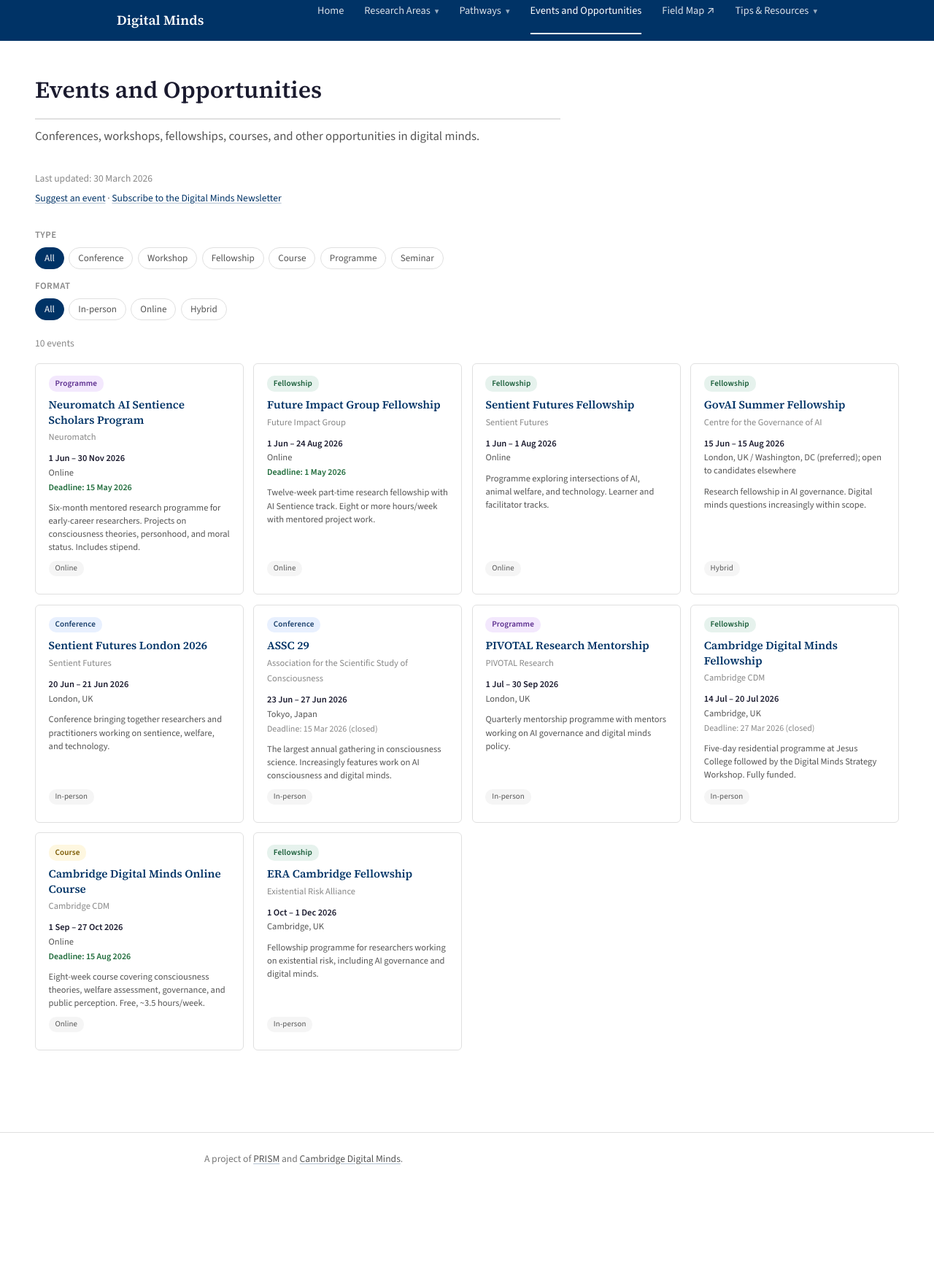
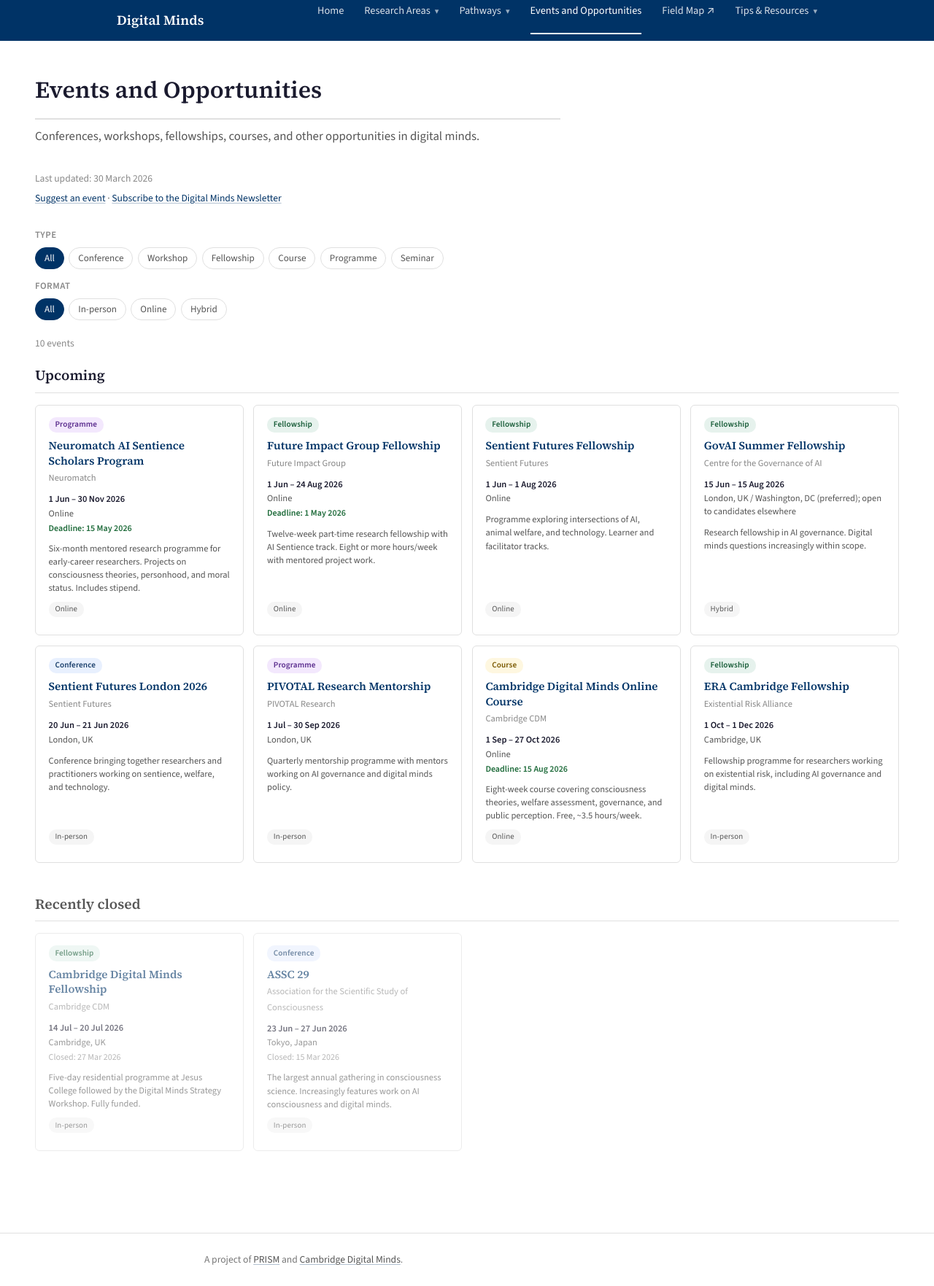
Before and after one commit to Mitchel-Alexander/getting-started-digital-minds, a Jekyll site: the page built from events.md, in a window 1280 px wide. Shown: the whole page at 73% size. Built offline with Jekyll 4.4.1, drawn with Linux system fonts in a browser that asks for light colours; before the commit the page ends 1624 px from its top, so only the background shows below that.

Commit message:
Split events into Upcoming and Recently Closed sections
Upcoming = still actionable (deadline in future, or no deadline and event
in future). Recently Closed = deadline passed or event passed, within
last 6 months. Shown as a separate visible section with dimmed cards
rather than a collapsed toggle.

Co-Authored-By: Claude Opus 4.6 <noreply@anthropic.com>

```diff
--- a/_layouts/events.html
+++ b/_layouts/events.html
@@ -43,25 +43,37 @@ layout: default
     <p class="events-count" aria-live="polite"></p>
   </div>
 
-  <div class="events-grid">
   {% assign today = site.time | date: "%Y-%m-%d" %}
   {% assign six_months_ago = site.time | date: "%s" | minus: 15778800 | date: "%Y-%m-%d" %}
   {% assign sorted_events = site.data.events | sort: "date_start" %}
 
+  {% comment %}
+    Upcoming = still actionable:
+    - Has a deadline that is today or in the future, OR
+    - Has no deadline and the event end date is today or in the future
+  {% endcomment %}
+
+  <h2 class="events-section-title">Upcoming</h2>
+  <div class="events-grid">
     {% for event in sorted_events %}
       {% assign ev_start = event.date_start | date: "%Y-%m-%d" %}
       {% assign ev_end = event.date_end | date: "%Y-%m-%d" %}
-      {% if ev_start >= today or ev_end >= today %}
       {% assign has_deadline = false %}
+      {% assign is_upcoming = false %}
+
       {% if event.deadline and event.deadline != "" %}
         {% assign has_deadline = true %}
         {% assign ev_deadline = event.deadline | date: "%Y-%m-%d" %}
         {% if ev_deadline >= today %}
-            {% assign deadline_status = "open" %}
+          {% assign is_upcoming = true %}
+        {% endif %}
       {% else %}
-            {% assign deadline_status = "closed" %}
+        {% if ev_end >= today or ev_start >= today %}
+          {% assign is_upcoming = true %}
         {% endif %}
       {% endif %}
+
+      {% if is_upcoming %}
     <a href="{{ event.url }}" target="_blank" rel="noopener" class="event-card" data-type="{{ event.type }}" data-format="{{ event.format }}" data-status="upcoming">
       <span class="event-tag event-tag--{{ event.type }}">{{ event.type | capitalize }}</span>
       <h3 class="event-name">{{ event.name }}</h3>
@@ -70,8 +82,8 @@ layout: default
         <p class="event-dates">{{ event.date_start | date: "%-d %b" }}{% if event.date_end and event.date_end != event.date_start %} – {{ event.date_end | date: "%-d %b %Y" }}{% else %} {{ event.date_start | date: "%Y" }}{% endif %}</p>
         <p class="event-location">{{ event.location }}</p>
         {% if has_deadline %}
-        <p class="event-deadline {% if deadline_status == 'open' %}event-deadline--open{% else %}event-deadline--closed{% endif %}">
-          Deadline: {{ event.deadline | date: "%-d %b %Y" }}{% if deadline_status == "closed" %} (closed){% endif %}
+        <p class="event-deadline event-deadline--open">
+          Deadline: {{ event.deadline | date: "%-d %b %Y" }}
         </p>
         {% endif %}
       </div>
@@ -82,25 +94,53 @@ layout: default
     {% endfor %}
   </div>
 
-  {% comment %} Past events (within six months) {% endcomment %}
-  {% assign has_past = false %}
+  {% comment %}
+    Recently closed = no longer actionable but within 6 months:
+    - Has a deadline that has passed, OR
+    - Has no deadline and the event end date has passed
+    Either way, the relevant date must be within the last 6 months.
+  {% endcomment %}
+
+  {% assign has_recent = false %}
   {% for event in sorted_events reversed %}
-    {% assign raw_end = event.date_end | default: event.date_start %}
-    {% assign event_end = raw_end | date: "%Y-%m-%d" %}
-    {% if event_end < today and event_end >= six_months_ago %}
-      {% assign has_past = true %}
+    {% assign ev_end = event.date_end | date: "%Y-%m-%d" %}
+    {% assign ev_start = event.date_start | date: "%Y-%m-%d" %}
+    {% if event.deadline and event.deadline != "" %}
+      {% assign ev_deadline = event.deadline | date: "%Y-%m-%d" %}
+      {% if ev_deadline < today and ev_deadline >= six_months_ago %}
+        {% assign has_recent = true %}
         {% break %}
+      {% endif %}
+    {% else %}
+      {% assign check_date = ev_end | default: ev_start %}
+      {% if check_date < today and check_date >= six_months_ago %}
+        {% assign has_recent = true %}
+        {% break %}
+      {% endif %}
     {% endif %}
   {% endfor %}
 
-  {% if has_past %}
-  <details class="past-events-toggle">
-    <summary>Past events</summary>
-    <div class="events-grid past-events-body">
+  {% if has_recent %}
+  <h2 class="events-section-title events-section-title--recent">Recently closed</h2>
+  <div class="events-grid">
     {% for event in sorted_events reversed %}
-        {% assign raw_end = event.date_end | default: event.date_start %}
-        {% assign event_end = raw_end | date: "%Y-%m-%d" %}
-        {% if event_end < today and event_end >= six_months_ago %}
+      {% assign ev_end = event.date_end | date: "%Y-%m-%d" %}
+      {% assign ev_start = event.date_start | date: "%Y-%m-%d" %}
+      {% assign is_recent = false %}
+
+      {% if event.deadline and event.deadline != "" %}
+        {% assign ev_deadline = event.deadline | date: "%Y-%m-%d" %}
+        {% if ev_deadline < today and ev_deadline >= six_months_ago %}
+          {% assign is_recent = true %}
+        {% endif %}
+      {% else %}
+        {% assign check_date = ev_end | default: ev_start %}
+        {% if check_date < today and check_date >= six_months_ago %}
+          {% assign is_recent = true %}
+        {% endif %}
+      {% endif %}
+
+      {% if is_recent %}
     <a href="{{ event.url }}" target="_blank" rel="noopener" class="event-card event-card--past" data-type="{{ event.type }}" data-format="{{ event.format }}" data-status="past">
       <span class="event-tag event-tag--{{ event.type }}">{{ event.type | capitalize }}</span>
       <h3 class="event-name">{{ event.name }}</h3>
@@ -108,6 +148,11 @@ layout: default
       <div class="event-card-meta">
         <p class="event-dates">{{ event.date_start | date: "%-d %b" }}{% if event.date_end and event.date_end != event.date_start %} – {{ event.date_end | date: "%-d %b %Y" }}{% else %} {{ event.date_start | date: "%Y" }}{% endif %}</p>
         <p class="event-location">{{ event.location }}</p>
+        {% if event.deadline and event.deadline != "" %}
+        <p class="event-deadline event-deadline--closed">
+          Closed: {{ event.deadline | date: "%-d %b %Y" }}
+        </p>
+        {% endif %}
       </div>
       <p class="event-description">{{ event.description }}</p>
       <span class="event-tag event-tag--format">{{ event.format | capitalize }}</span>
@@ -115,7 +160,6 @@ layout: default
       {% endif %}
     {% endfor %}
   </div>
-  </details>
   {% endif %}
 
   <div class="events-empty" style="display: none;">
--- a/assets/css/style.css
+++ b/assets/css/style.css
@@ -766,50 +766,21 @@ details.discipline .discipline-body ul:last-child {
   flex-grow: 1;
 }
 
-/* Past events collapsible */
-.past-events-toggle {
-  margin-top: 2rem;
-  border: 1px solid #e0e0e0;
-  border-radius: 6px;
+/* Events section titles */
+.events-section-title {
+  font-family: "Source Serif 4", Georgia, "Times New Roman", serif;
+  font-size: 1.2rem;
+  font-weight: 600;
+  color: #1a1a2e;
+  margin-top: 0.5rem;
+  margin-bottom: 1rem;
+  padding-bottom: 0.4rem;
+  border-bottom: 1px solid #e0e0e0;
 }
 
-.past-events-toggle summary {
-  display: flex;
-  align-items: center;
-  justify-content: space-between;
-  padding: 1rem 1.25rem;
-  cursor: pointer;
-  list-style: none;
-  font-family: "Source Serif 4", Georgia, "Times New Roman", serif;
-  font-size: 1.05rem;
-  font-weight: 600;
+.events-section-title--recent {
+  margin-top: 2.5rem;
   color: #555;
-}
-
-.past-events-toggle summary::-webkit-details-marker {
-  display: none;
-}
-
-.past-events-toggle summary::after {
-  content: "▸";
-  font-size: 0.9rem;
-  color: #888;
-  transition: transform 0.2s;
-  flex-shrink: 0;
-  margin-left: 1rem;
-}
-
-.past-events-toggle[open] summary::after {
-  transform: rotate(90deg);
-}
-
-.past-events-toggle summary:hover {
-  background: #f8f9fb;
-  border-radius: 6px;
-}
-
-.past-events-body {
-  padding: 0 1.25rem 1.25rem;
 }
 
 /* Events empty state */
```
Lines whose indentation alone changed are shown as unchanged.
